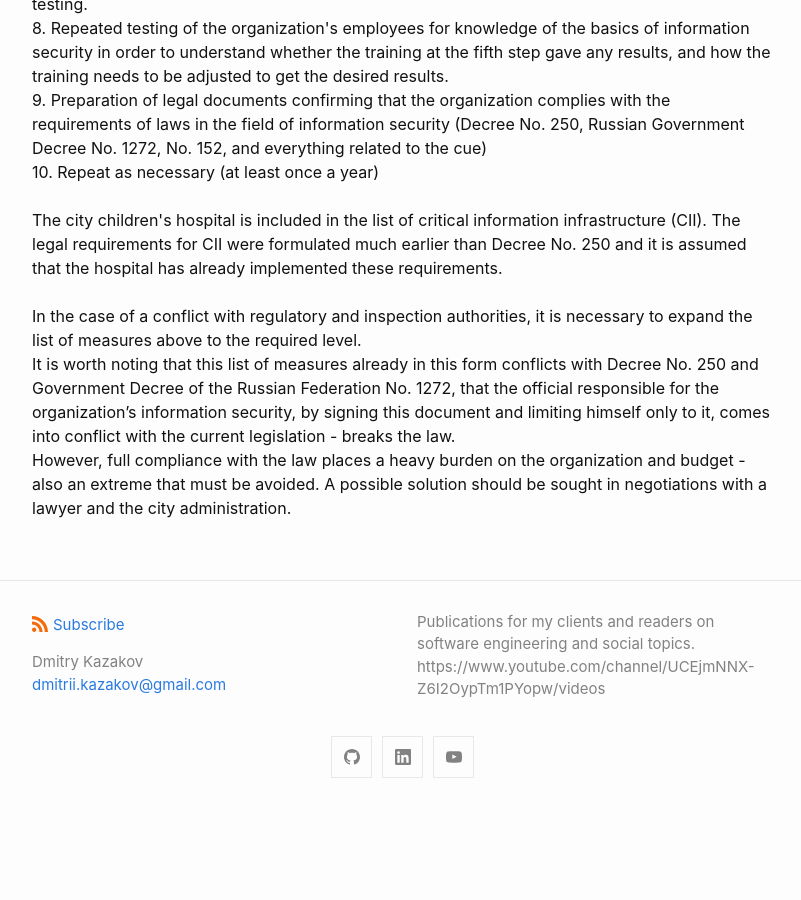
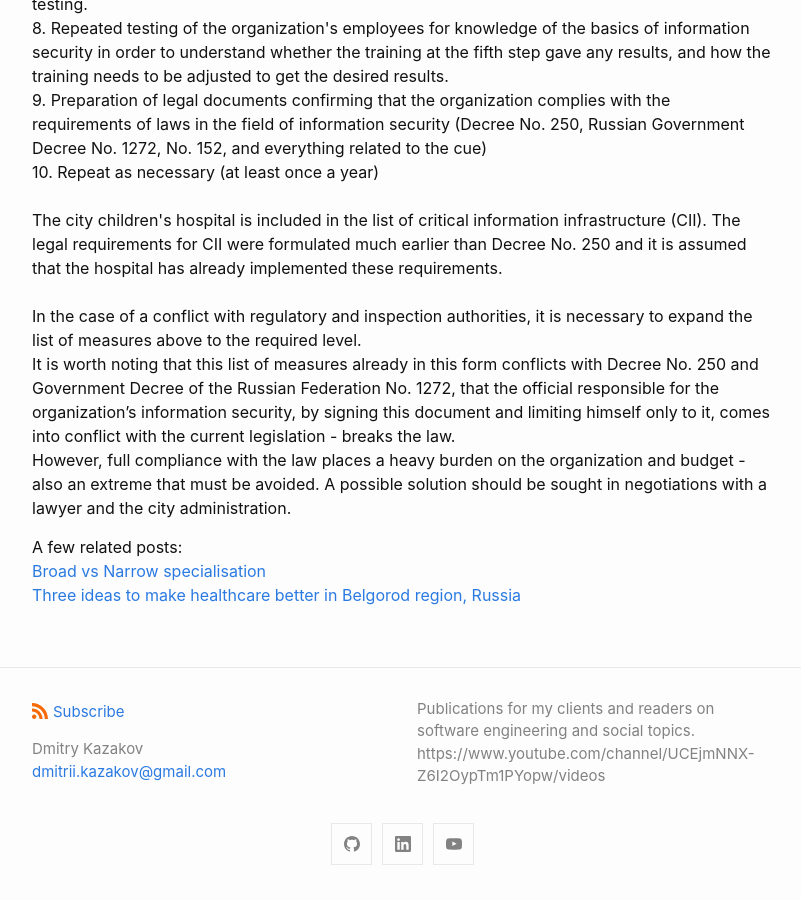
Before and after one commit to Gelassen/dkazakov.github.io, a Jekyll site: the page built from _posts/2023-10-21-case-study-information-security-of-government-organisation.html, in a window 1280 px wide and 900 px high, scrolled down 3584 px. Shown: the whole window, without its empty margins (238-1039 px from the left). Built offline with Jekyll 4.4.1, drawn with Linux system fonts in a browser that asks for light colours; before the commit the page ends 4397 px from its top, so only the background shows below that.

Commit message:
Extend last publication

```diff
--- a/_posts/2023-10-21-case-study-information-security-of-government-organisation.html
+++ b/_posts/2023-10-21-case-study-information-security-of-government-organisation.html
@@ -223,5 +223,10 @@ modified_time: '2023-10-21'
             A possible solution should be sought in negotiations with a lawyer and
             the city administration.
         </p>
+        <p>
+            A few related posts: <br>
+            <a href="https://gelassen.github.io/blog/2021/02/27/broad-vs-narrow-specialisation.html">Broad vs Narrow specialisation</a> <br>
+            <a href="https://gelassen.github.io/blog/2023/10/21/case-study-information-security-of-government-organisation.html">Three ideas to make healthcare better in Belgorod region, Russia</a>
+        </p>
     </body>
 </html>
```
